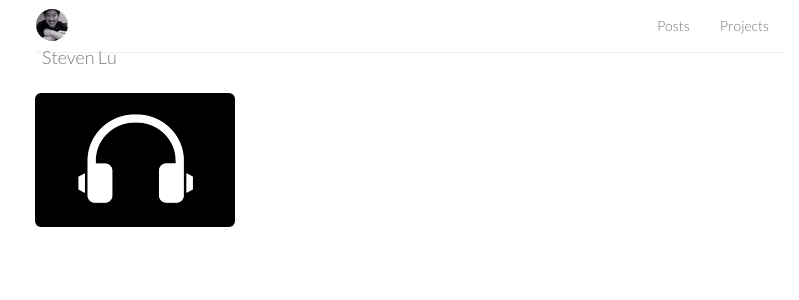
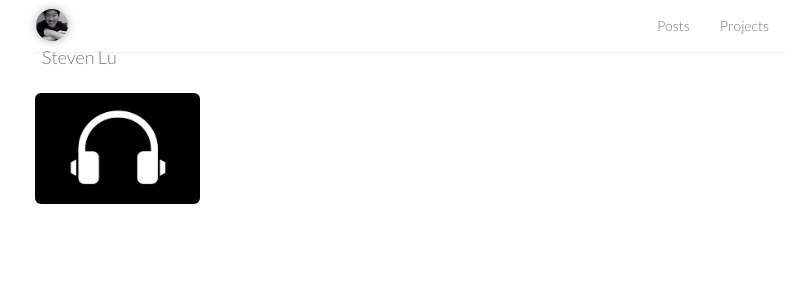
Before and after one commit to sjlu/sjlu.github.io, a Jekyll site: the page built from projects/index.html, in a window 1280 px wide. Shown: the top 300 px of the page, without its empty margins (230-1029 px from the left). Built offline with Jekyll 4.4.1, drawn with Linux system fonts in a browser that asks for light colours; nearby versions of some CDN libraries.

Commit message:
Fixing some styling across pages.

```diff
--- a/css/main.scss
+++ b/css/main.scss
@@ -21,6 +21,7 @@
   img {
     width: 32px;
     height: 32px;
+    box-shadow: rgba(0,0,0,0.3) 0 0 8px;
   }
 
   .title {
@@ -71,6 +72,12 @@
 
 // Homepage
 #title {
+  .avatar {
+    img {
+      box-shadow: rgba(0,0,0,0.3) 0 0 15px;
+    }
+  }
+
   .name {
     margin-top: 30px;
 
@@ -118,6 +125,13 @@
   img {
     max-width: 100%;
     height: auto;
+    box-shadow: rgba(0,0,0,0.3) 0 0 0;
+
+    @include transition (all 0.4s ease);
+
+    &:hover {
+      box-shadow: rgba(0,0,0,0.3) 0 0 25px;
+    }
   }
 }
 
@@ -209,6 +223,7 @@
       display: block;
       max-width: 100%;
       height: auto;
+      box-shadow: rgba(0,0,0,0.3) 0 0 15px;
     }
   }
 }
--- a/projects/index.html
+++ b/projects/index.html
@@ -2,7 +2,7 @@
 layout: page
 ---
 
-<div class="row">
+<div id="projects" class="row">
   {% for page in site.pages %}
     {% if page.categories contains "project" %}
       <div class="col-md-3 text-center">
```
